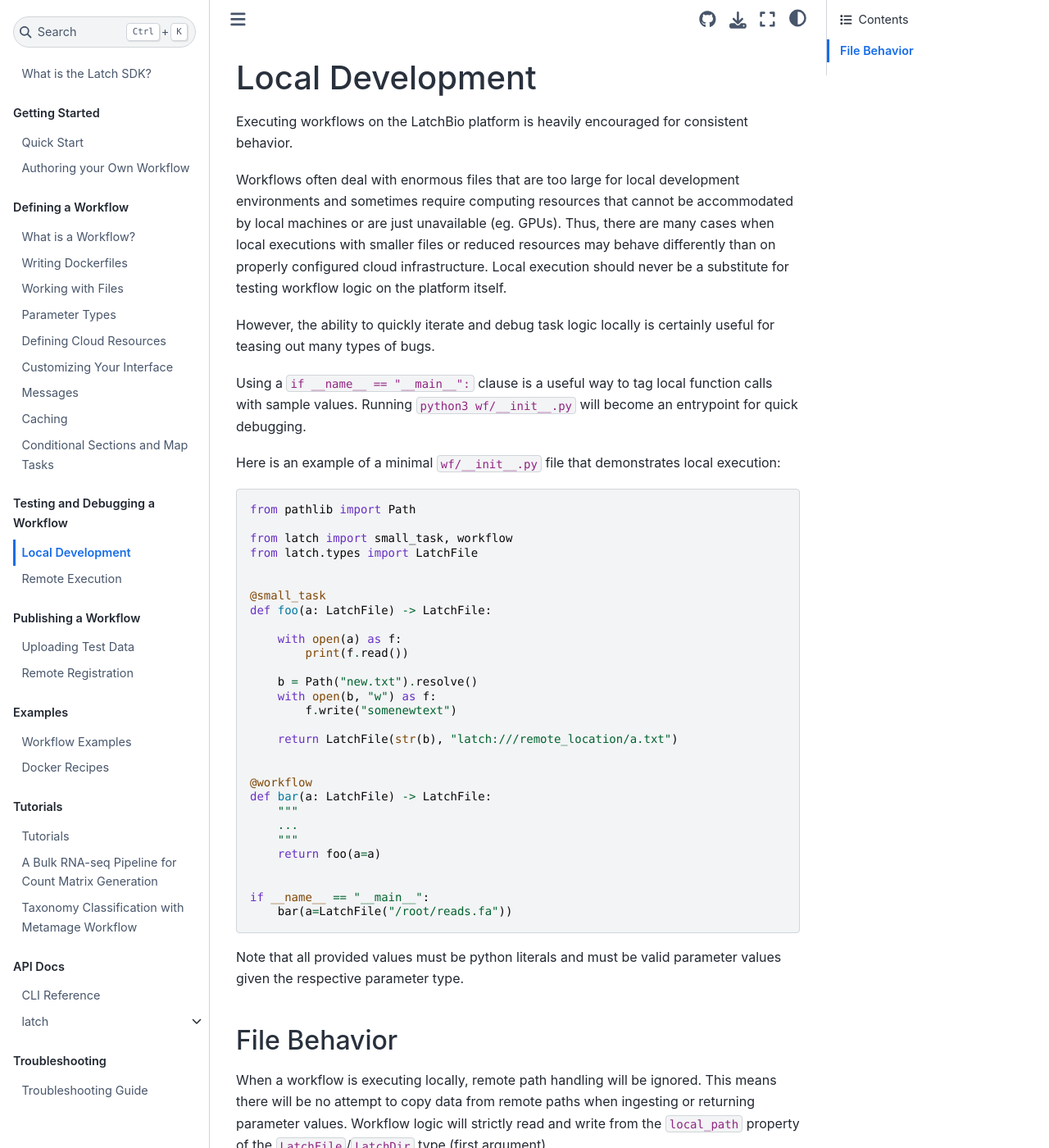
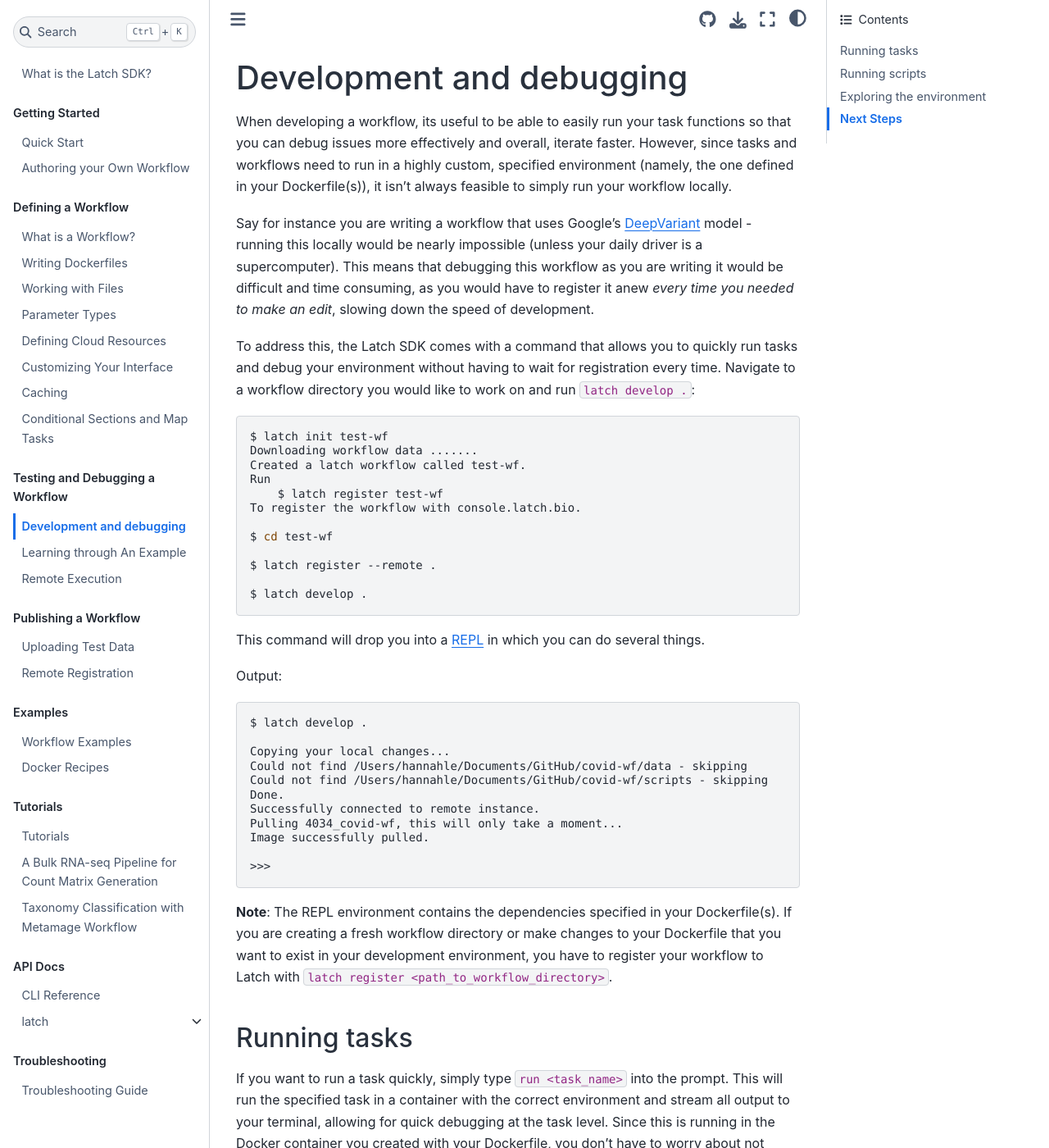
Before and after one commit to latchbio/latch, a Sphinx documentation site: the page built from docs/source/basics/local_development.md, in a window 1280 px wide and 1400 px high. Shown: the whole window at 82% size. Built offline with Sphinx 7.4.7 and the Sphinx Book theme 1.1.4, drawn with Linux system fonts in a browser that asks for light colours; some of the changed text lies outside the part shown.

Commit message:
fix the things
Signed-off-by: Ayush Kamat <ayush@latch.bio>

````diff
--- a/docs/source/basics/local_development.md
+++ b/docs/source/basics/local_development.md
@@ -1,55 +1,170 @@
-# Local Development
+# Development and debugging
 
-Executing workflows on the LatchBio platform is heavily encouraged for consistent behavior.
+When developing a workflow, its useful to be able to easily run your task functions so that you can debug issues more
+effectively and overall, iterate faster. However, since tasks and workflows need to run in a highly custom, specified
+environment (namely, the one defined in your Dockerfile(s)), it isn't always feasible to simply run your workflow
+locally.
 
-Workflows often deal with enormous files that are too large for local development environments and sometimes require computing resources that cannot be accommodated by local machines or are just unavailable (eg. GPUs).  Thus, there are many cases when local executions with smaller files or reduced resources may behave differently than on properly configured cloud infrastructure. Local execution should never be a substitute for testing workflow logic on the platform itself.
+Say for instance you are writing a workflow that uses Google's [DeepVariant](https://github.com/google/deepvariant)
+model - running this locally would be nearly impossible (unless your daily driver is a supercomputer). This means that
+debugging this workflow as you are writing it would be difficult and time consuming, as you would have to register it
+anew *every time you needed to make an edit*, slowing down the speed of development.
 
-However, the ability to quickly iterate and debug task logic locally is
-certainly useful for teasing out many types of bugs.
+To address this, the Latch SDK comes with a command that allows you to quickly run tasks and debug your environment without having to wait for registration every time. Navigate to a workflow directory you would like to work on and run
+ `latch develop .`:
 
-Using a `if __name__ == "__main__":` clause is a useful way to tag local function calls with sample values. Running `python3 wf/__init__.py` will become an entrypoint for quick debugging.
+```console
+$ latch init test-wf
+Downloading workflow data .......
+Created a latch workflow called test-wf.
+Run
+    $ latch register test-wf
+To register the workflow with console.latch.bio.
 
-Here is an example of a minimal `wf/__init__.py` file that demonstrates local
-execution:
+$ cd test-wf
+
+$ latch register --remote .
+
+$ latch develop .
+```
+
+This command will drop you into a [REPL](https://en.wikipedia.org/wiki/Read%E2%80%93eval%E2%80%93print_loop) in which
+you can do several things.
+
+Output:
+```console
+$ latch develop .
+
+Copying your local changes...
+Could not find /Users/hannahle/Documents/GitHub/covid-wf/data - skipping
+Could not find /Users/hannahle/Documents/GitHub/covid-wf/scripts - skipping
+Done.
+Successfully connected to remote instance.
+Pulling 4034_covid-wf, this will only take a moment...
+Image successfully pulled.
+
+>>>
+```
+
+**Note**: The REPL environment contains the dependencies specified in your Dockerfile(s). If you are creating a fresh workflow directory or make changes to your Dockerfile that you want to exist in your development environment, you have to register your workflow to Latch with `latch register <path_to_workflow_directory>`.
+
+## Running tasks
+
+If you want to run a task quickly, simply type `run <task_name>` into the prompt. This will run the specified task in a
+container with the correct environment and stream all output to your terminal, allowing for quick debugging at the task
+level. Since this is running in the Docker container you created with your Dockerfile, you don't have to worry about not
+having any of the binaries or the dependencies that you need.
+
+You can configure which inputs the task runs on by changing the default values of the arguments in the task definition.
+For example, for the below task definition (taken from the boilerplate generated from `latch init`), running
+`run assembly_task` would result in `assembly_task` being run on `LatchFile("latch:///read1.txt")` and
+`LatchFile("latch:///read2.txt")`.
 
 ```python
-from pathlib import Path
+@small_task
+def assembly_task(
+    read1: LatchFile = LatchFile("latch:///read1.fastq"), # <== these are what the task will be run on
+    read2: LatchFile = LatchFile("latch:///read2.fastq"), # <==
+) -> LatchFile:
 
-from latch import small_task, workflow
+    # A reference to our output.
+    sam_file = Path("covid_assembly.sam").resolve()
+
+    _bowtie2_cmd = [
+        "bowtie2/bowtie2",
+        "--local",
+        "-x",
+        "wuhan",
+        "-1",
+        read1.local_path,
+        "-2",
+        read2.local_path,
+        "--very-sensitive-local",
+        "-S",
+        str(sam_file),
+    ]
+
+    subprocess.run(_bowtie2_cmd)
+
+    return LatchFile(str(sam_file), "latch:///covid_assembly.sam")
+```
+
+You can run the task like so:
+```console
+>>> run assembly_task
+```
+
+You can then make changes to the task function. All local changes will be automatically synced to the development session, and you can easily run the new task function for testing.
+
+## Running scripts
+
+If you want to debug multiple tasks at once, you can again do so very easily by using scripts. Simply create a
+`scripts` folder inside your workflow directory and write python scripts in there.
+
+```console
+$ mkdir scripts
+$ echo 'print("hello world")' > scripts/hello_world.py
+```
+
+You can run any script in the `scripts` folder by using the command `run-script` in the local develop REPL.
+
+```console
+>>> run-script scripts/hello_world.py
+hello world
+```
+
+To use your tasks, simply import them from the `wf` module. For example, the following script runs the same task that
+was defined above.
+
+```python
+# filename: test.py
+#
+# Run this as below
+#
+# >>> run-script scripts/test.py
+
 from latch.types import LatchFile
 
+import wf
 
-@small_task
-def foo(a: LatchFile) -> LatchFile:
-
-    with open(a) as f:
-        print(f.read())
-
-    b = Path("new.txt").resolve()
-    with open(b, "w") as f:
-        f.write("somenewtext")
-
-    return LatchFile(str(b), "latch:///remote_location/a.txt")
-
-
-@workflow
-def bar(a: LatchFile) -> LatchFile:
-    """
-    ...
-    """
-    return foo(a=a)
-
-
-if __name__ == "__main__":
-    bar(a=LatchFile("/root/reads.fa"))
+wf.assembly_task(
+    read1=LatchFile("latch:///read1.txt"),
+    read2=LatchFile("latch:///read2.txt"),
+)
 ```
 
-Note that all provided values must be python literals and must be valid
-parameter values given the respective parameter type.
+Running this script will run `assembly_task`, just the same as the previous `run` command. You can add to this though,
+and run multiple tasks in the same script, as below.
 
-## File Behavior
+```python
+# filename: test.py
 
-When a workflow is executing locally, remote path handling will be ignored. This
-means there will be no attempt to copy data from remote paths when ingesting or
-returning parameter values. Workflow logic will strictly read and write from the
-`local_path` property of the `LatchFile`/`LatchDir` type (first argument).
+from latch.types import LatchFile
+
+import wf
+
+sam = wf.assembly_task(
+    read1=LatchFile("latch:///read1.txt"),
+    read2=LatchFile("latch:///read2.txt"),
+)
+
+wf.sort_bam_task(sam=sam)
+```
+
+Hence using scripts, you can rapidly test the interactions between tasks, increasing our speed of workflow development.
+
+## Exploring the environment
+
+If you are running into issues with your environment (say, for example, a binary isn't where you expect it to be), you can see for yourself exactly what the environment looks like. Simply run `shell` in the REPL to get a fully functional bash session in the Docker container you created.
+
+```console
+>>> shell
+
+root@ip-10-0-11-243:~$
+```
+
+Now you can explore the environment as you would like, test out programs, and more.
+
+---
+## Next Steps
+* The best way to learn is through examples. Visit the [Learning through An Example](../basics/latch_develop_example.md) page to see an end-to-end flow of how to use `latch develop` to test and debug a simple variant calling pipeline.
````
Also changed, not shown: docs/source/basics/latch_develop_example.md (added, +258 -0 lines), docs/source/basics/messages.md (+1 -5 lines), docs/source/basics/remote_execution.md (+5 -22 lines), docs/source/getting_started/authoring_your_workflow.md (+1 -0 lines), docs/source/getting_started/quick_start.md (+1 -0 lines), docs/source/index.md (+1 -1 lines), docs/source/assets/latch-develop-example/aligned.png (added), docs/source/assets/latch-develop-example/copy.png (added), docs/source/assets/latch-develop-example/data-upload.png (added), docs/source/assets/latch-develop-example/ref_genome.png (added), docs/source/assets/latch-develop-example/variant-calling-wf.png (added), docs/source/assets/messages.png (deleted).
